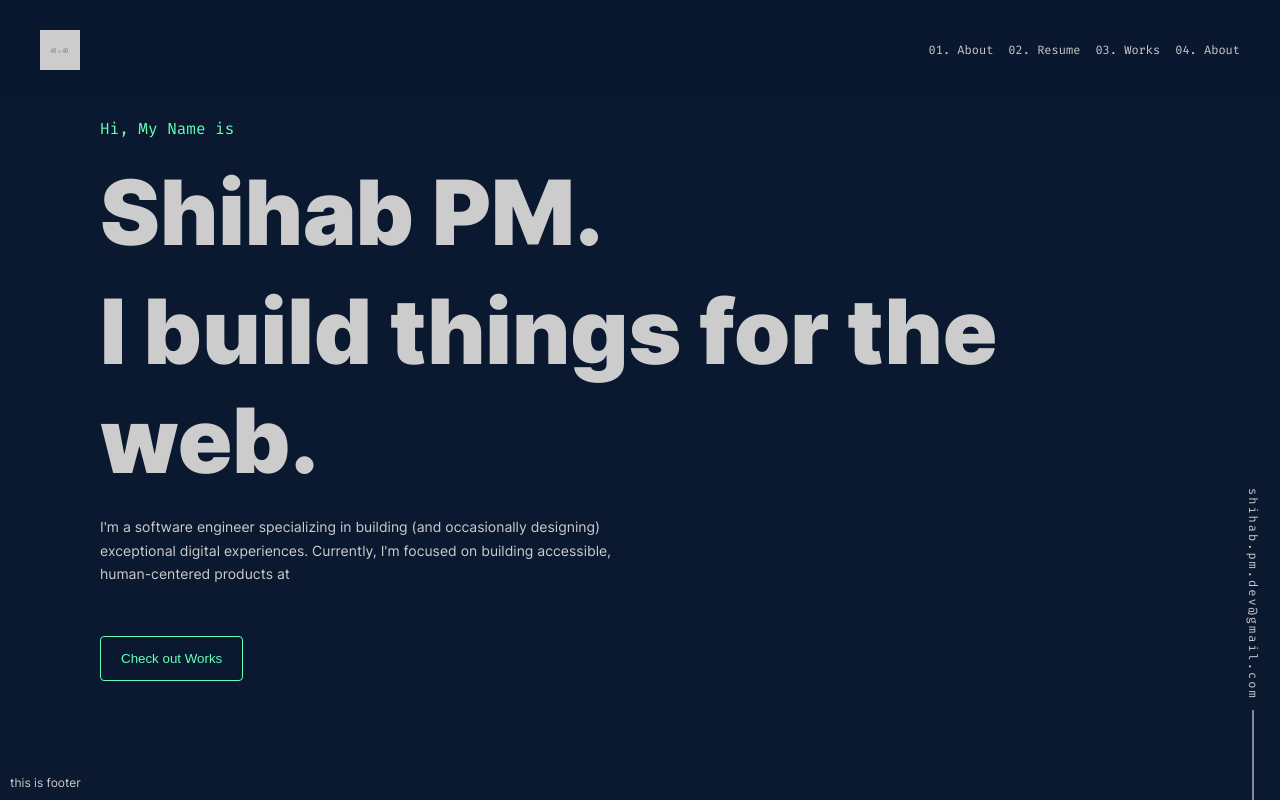
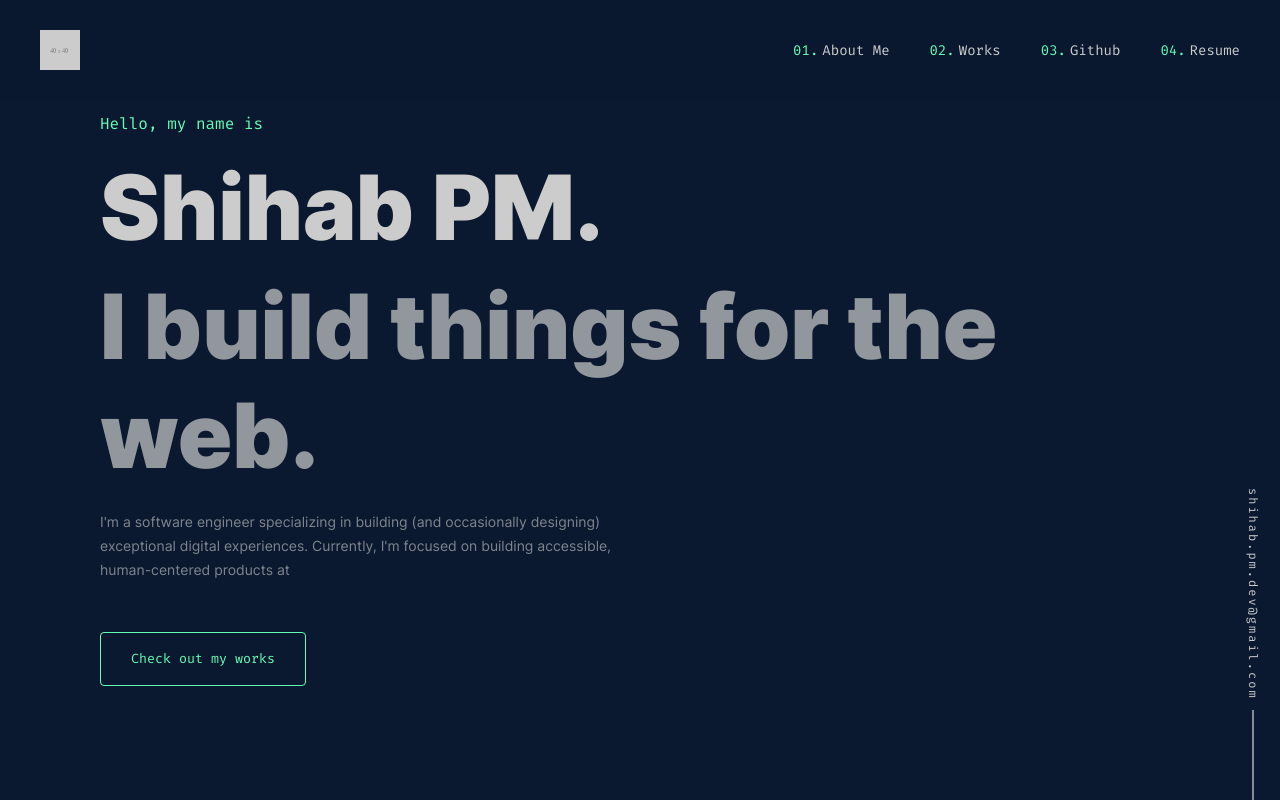
Before and after one commit to sudo-shihab/personal-website-2021, a website: page index.html in a window 1280 px wide. Drawn offline with Linux system fonts and the light colour scheme.

Commit message:
small tweeks and config added for intro page

```diff
--- a/index.html
+++ b/index.html
@@ -10,7 +10,8 @@
     <link rel="icon" type="image/png" sizes="32x32" href="/favicon-32x32.png">
     <link rel="icon" type="image/png" sizes="16x16" href="/favicon-16x16.png">
     <link rel="manifest" href="/site.webmanifest">
-
+    <!-- Test -->
+    <link href='https://css.gg/menu-right.css' rel='stylesheet'>
     <title>project</title>
     <!-- critical css || Above the fold CSS -->
     <style></style>
@@ -36,11 +37,11 @@
         </div>
     </section>
     <!-- Fixed Components holder -->
-    <section class="fixed-elements">
-        <!-- Email Component -->
-        <p class="mono-font email__component">shihab.pm.dev@gmail.com</p>
-        <!-- Social Media Component -->
+    <section class="fixed-elements" id="floating-elements-holder">
+        <!-- inject Email Component -->
+        <!-- inject Social Media Component -->
     </section>
+
     <!-- Create Page Layout -->
     <main id="app" class="primary-padding-unblock" role="main"></main>
     <script src="./src/entry.js" type="module" defer></script>
--- a/src/scripts/app.js
+++ b/src/scripts/app.js
@@ -2,7 +2,9 @@ import { PrimaryHeader } from "./components/page-header/index.js";
 import { PageFooterComponent } from "./components/page-footer/index.js";
 import { SplashScreen } from "./components/splash-screen/index.js";
 import { BaseStackLayout } from "./layouts/base-stack-layout/index.js";
+import { FloatingContact } from "./components/floating-contact/index.js";
 import AppViews from "./views/index.js";
+import { globalConfig } from "./configs/config.js";
 
 export default () => {
   // Splash screen component
@@ -19,10 +21,14 @@ export default () => {
   const homePageLayout = new BaseStackLayout($appEl);
   homePageLayout.render();
 
-  // load all views here
+  // inject floating contact component
+  const $floatingElHolder = document.getElementById("floating-elements-holder");
+  new FloatingContact($floatingElHolder, globalConfig).render();
+
+  // load all view [ logical routes ] here
   AppViews.load();
 
   // footer component
   const homeFooter = new PageFooterComponent($bodyEl);
-  homeFooter.render();
+  // homeFooter.render();
 };
--- /dev/null
+++ b/src/scripts/components/floating-contact/index.js
@@ -0,0 +1,15 @@
+import { floatingContact_template } from "./template.js";
+
+export class FloatingContact {
+  constructor(contextElNode, viewInfo) {
+    this.contextElNode = contextElNode;
+    this.viewInfo = viewInfo;
+  }
+
+  render() {
+    const getTemplate = floatingContact_template.getPrimaryHtmlText(
+      this.viewInfo
+    );
+    this.contextElNode.insertAdjacentHTML("afterBegin", getTemplate);
+  }
+}
--- /dev/null
+++ b/src/scripts/components/floating-contact/template.js
@@ -0,0 +1,5 @@
+export const floatingContact_template = {
+  getPrimaryHtmlText({ userEmailID }) {
+    return `<p class="mono-font email__component"> ${userEmailID} </p>`;
+  },
+};
--- a/src/scripts/components/info-card/index.js
+++ b/src/scripts/components/info-card/index.js
@@ -1,26 +1,12 @@
 import defaultTemplate from "./template.js";
 
 export class InfoCard {
-  constructor(
-    contextEl,
-    heading = "Test Heading",
-    leading = "Test Leading",
-    supportText = "support text",
-    intro = "Hi, My Name is"
-  ) {
+  constructor(contextEl, introViewInfo) {
     this.contextEl = contextEl;
-    this.heading = heading;
-    this.leading = leading;
-    this.supportText = supportText;
-    this.intro = intro;
+    this.viewInfoObj = introViewInfo;
   }
   render() {
-    const template = defaultTemplate.getTemplate({
-      heading: this.heading,
-      leading: this.leading,
-      description: this.supportText,
-      intro: this.intro,
-    });
+    const template = defaultTemplate.getTemplate(this.viewInfoObj);
     console.log("got template for into is", template);
     this.contextEl.insertAdjacentHTML("beforeEnd", template);
   }
--- a/src/scripts/components/info-card/template.js
+++ b/src/scripts/components/info-card/template.js
@@ -1,11 +1,11 @@
 export default {
-  getTemplate({ intro, heading, leading, description }) {
+  getTemplate({ intro, heading, leading, description, primaryCTATxt }) {
     return ` <section class="section hero-section" id="intro">
             <p class="text-md mono-font text-radium ">${intro}</p>
             <h1 class="hero-text margin-top-md">${heading}.</h1>
-            <h1 class="hero-text margin-top-sm">${leading}.</h1>
-            <p class="hero__section-description margin-top-md text-sm app-lh-lg">${description}</p>
-            <p class="margin-top-xxl"><button class="btn btn-primary">Check out Works</button></p>
+            <h1 class="hero-text margin-top-sm opacity-md">${leading}.</h1>
+            <p class="hero__section-description margin-top-md text-sm app-lh-lg opacity-lg">${description}</p>
+            <p class="margin-top-xxl"><button class="btn btn-primary">${primaryCTATxt}</button></p>
             </section>`;
   },
 };
--- a/src/scripts/components/page-header/index.js
+++ b/src/scripts/components/page-header/index.js
@@ -1,12 +1,26 @@
 import { primaryHeader } from "./template.js";
+import { globalConfig } from "../../configs/config.js";
 
 export class PrimaryHeader {
   constructor(appendToEl) {
     this.appendToEl = appendToEl;
   }
+
+  constructMenuList() {
+    const menuConfig = globalConfig.navMenu;
+    let textHtml = "";
+    menuConfig.forEach((menu) => {
+      textHtml += `<li class="mono-font"><a href="${menu.link}">${menu.name}</a></li>`;
+    });
+    return textHtml;
+  }
+
   render() {
     const template = primaryHeader.getPrimaryTemplate();
-    console.log("template for head is", template);
     this.appendToEl.insertAdjacentHTML("afterBegin", template);
+
+    const constructMenuList = this.constructMenuList();
+    const $menuHolderNode = document.getElementById("menu");
+    $menuHolderNode.insertAdjacentHTML("afterbegin", constructMenuList);
   }
 }
--- a/src/scripts/components/page-header/template.js
+++ b/src/scripts/components/page-header/template.js
@@ -6,11 +6,9 @@ export const primaryHeader = {
                 <img src="./src/images/logo.png" class="responsive">
             </div>
             <nav>
-                <ul>
-                    <li class="mono-font">01. About</li>
-                    <li class="mono-font">02. Resume</li>
-                    <li class="mono-font">03. Works</li>
-                    <li class="mono-font">04. About</li>
+                <ul id="menu"></ul>
+                <ul class="hide" id="mobile-menu">
+                    <li>Shihab</li>
                 </ul>
             </nav>
         </header>`;
--- a/src/scripts/configs/config.js
+++ b/src/scripts/configs/config.js
@@ -1,16 +1,35 @@
 export const globalConfig = {
   project_name: "shihab || dev || portfolio",
+  userEmailID: "shihab.pm.dev@gmail.com",
+  navMenu: [
+    {
+      name: "About Me",
+      link: "/#/",
+      type: "link",
+    },
+    {
+      name: "Works",
+      link: "/#works",
+      type: "link",
+    },
+    {
+      name: "Github",
+      link: "/#about",
+      type: "link",
+    },
+    {
+      name: "Resume",
+      link: "/#resume",
+      type: "button",
+    },
+  ],
 };
 
 export const introView = {
-  intro: "Tell me here",
-  devName: "Shihab PM",
-  leadingText: "I build things for the web",
+  intro: "Hello, my name is",
+  heading: "Shihab PM",
+  leading: "I build things for the web",
   description:
     "I'm a software engineer specializing in building (and occasionally designing) exceptional digital experiences. Currently, I'm focused on building accessible, human-centered products at",
-  primaryCTATxt: "Check Out My Works",
+  primaryCTATxt: "Check out my works",
 };
-
-export const commonView = {
-  userEmailID: "shihab.pm.dev@gmail.com",
-};
--- a/src/scripts/views/intro.js
+++ b/src/scripts/views/intro.js
@@ -3,13 +3,6 @@ import { introView } from "../configs/config.js";
 
 export default function () {
   const $appLayout = document.getElementById("app-layout");
-  const { devName, leadingText, description } = introView;
-  const introSection = new InfoCard(
-    $appLayout,
-    devName,
-    leadingText,
-    description
-  );
-
+  const introSection = new InfoCard($appLayout, introView);
   introSection.render();
 }
--- a/src/styles/app.css
+++ b/src/styles/app.css
@@ -7,6 +7,15 @@
     url("../fonts/fira-mono/fira-mono-v9-latin-regular.woff2") format("woff2"),
     /* Chrome 26+, Opera 23+, Firefox 39+ */
       url("../fonts/fira-mono/fira-mono-v9-latin-regular.woff") format("woff"); /* Chrome 6+, Firefox 3.6+, IE 9+, Safari 5.1+ */
+}
+/* inter-300 - latin */
+@font-face {
+  font-family: "Inter";
+  font-style: normal;
+  font-weight: 300;
+  src: local(""), url("../fonts/inter/inter-v3-latin-300.woff2") format("woff2"),
+    /* Chrome 26+, Opera 23+, Firefox 39+ */
+      url("../fonts/inter/inter-v3-latin-300.woff") format("woff"); /* Chrome 6+, Firefox 3.6+, IE 9+, Safari 5.1+ */
 }
 /* inter-regular - latin */
 @font-face {
@@ -101,6 +110,11 @@
   --app-fsz-xxl: 1.833rem; /* 22px */
   --app-fsz-xxxl: 2rem; /* 24px*/
   --app-fsz-heading: 2.667; /* 32px */
+
+  --app-opacity-sm: 0.8;
+  --app-opacity-md: 0.7;
+  --app-opacity-lg: 0.6;
+  --app-opacity-xl: 0.5;
 }
 
 /* Reset */
@@ -131,6 +145,12 @@ body {
   background: var(--app-bg-color-primary);
   color: var(--app-text-primary-color);
   font-family: var(--app-primary-font);
+  counter-reset: li;
+}
+
+a {
+  text-decoration: none;
+  color: inherit;
 }
 
 /* Works on Firefox */
@@ -239,7 +259,12 @@ footer.primary--footer {
 /*
 * ================== UTILITY CSS ======
 */
-
+.opacity-md {
+  opacity: var(--app-opacity-md);
+}
+.opacity-lg {
+  opacity: var(--app-opacity-lg);
+}
 .app-lh-sm {
   line-height: var(--app-lh-sm);
 }
@@ -333,9 +358,14 @@ img.responsive {
 .btn.btn-primary {
   color: var(--app-radium-color);
   background: transparent;
-  padding: 14px 20px;
+  padding: 18px 30px;
   border-radius: 4px;
   border: 1px solid var(--app-radium-color);
+  font-family: var(--app-secondary-font);
+  cursor: pointer;
+}
+.btn.btn-primary:hover {
+  background: #6a776f2e;
 }
 
 .text-radium {
@@ -365,7 +395,19 @@ header > nav ul {
 }
 
 header > nav ul > li {
-  margin-left: 15px;
+  margin-left: clamp(20px, 4vw, 40px);
+  font-size: clamp(12px, 1.4vw, 14px);
+}
+header > nav ul > li:hover {
+  transition: all 0.3s ease-in;
+  color: var(--app-radium-color);
+}
+header > nav ul > li::before {
+  counter-increment: li;
+  content: "0" counter(li) ".";
+  color: var(--app-radium-color);
+  margin-right: 4px;
+  text-align: right;
 }
 
 /* Info Card component */
@@ -386,9 +428,10 @@ header > nav ul > li {
   writing-mode: vertical-lr;
   position: fixed;
   bottom: 100px;
-  right: 20px;
+  right: clamp(5px, 2vw, 20px);
   letter-spacing: 2px;
   cursor: pointer;
+  font-size: clamp(7px, 1.2vw, 1rem);
 }
 .email__component::after {
   content: "";
```
Also changed, not shown: src/fonts/inter/inter-v3-latin-300.woff (added), src/fonts/inter/inter-v3-latin-300.woff2 (added).
